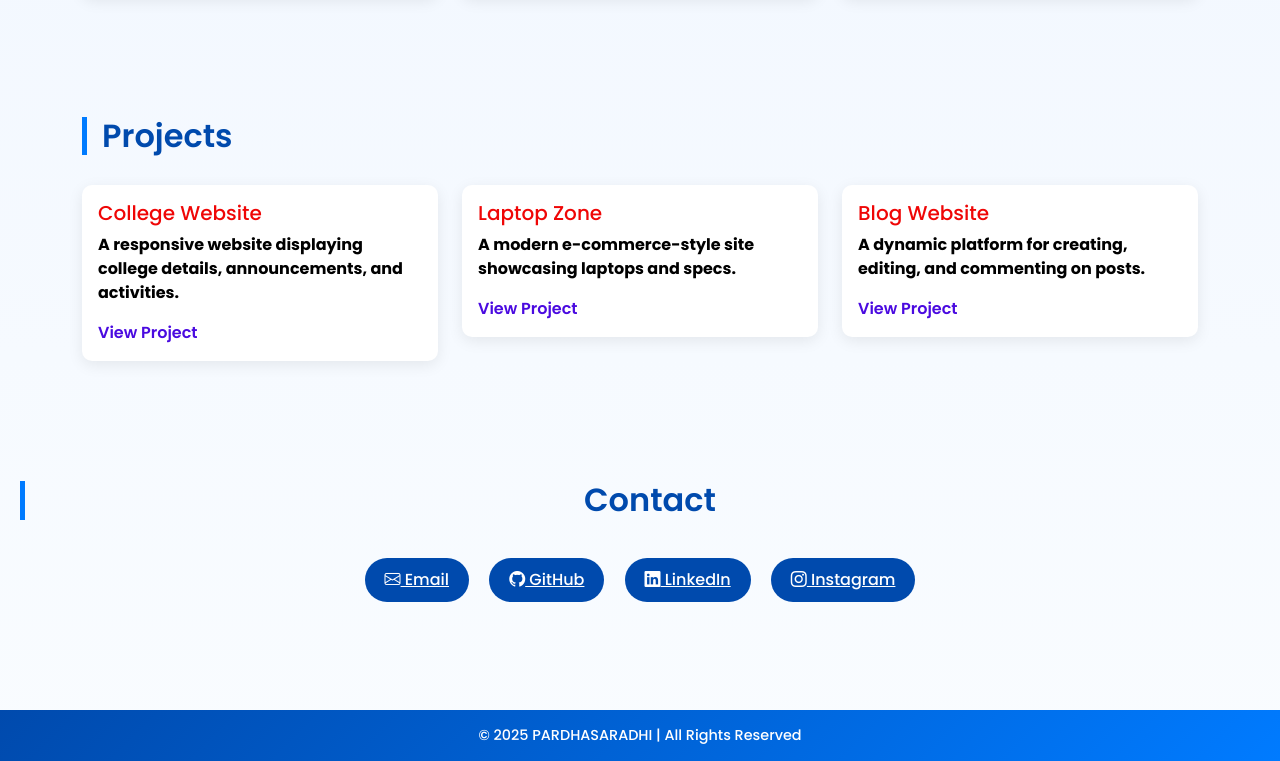
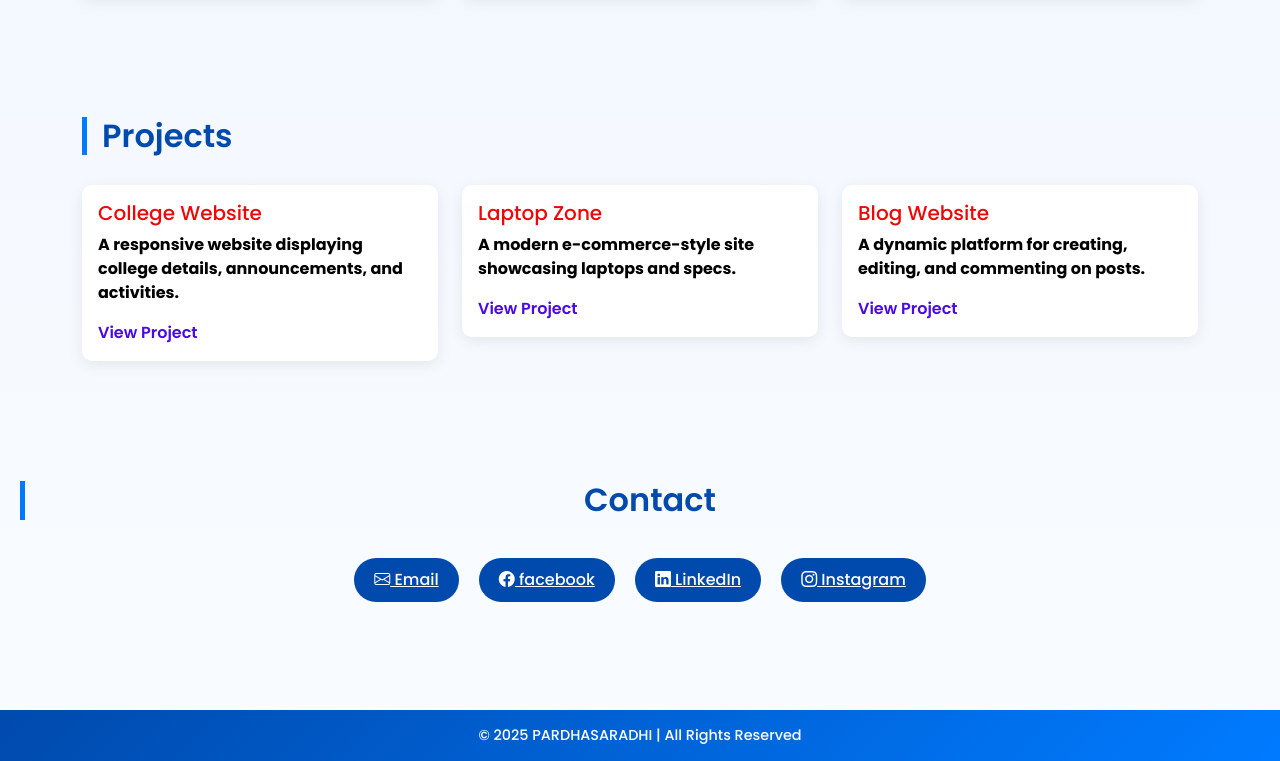
Before and after one commit to Pardhutirumani/My_Portfolio, a plain HTML site: page index.html in a window 1280 px wide. Shown: the part 1266-2027 px from the top of the page. Drawn offline with nearby package versions, Linux system fonts and the light colour scheme.

Commit message:
Update index.html

```diff
--- a/index.html
+++ b/index.html
@@ -283,7 +283,7 @@
     <h2>Contact</h2>
     <div class="contact-links">
       <a href="mailto:example@gmail.com"><i class="bi bi-envelope"></i> Email</a>
-      <a href="https://github.com/" target="_blank"><i class="bi bi-github"></i> GitHub</a>
+      <a href="https://facebook.com/" target="_blank"><i class="bi bi-facebook"></i> facebook</a>
       <a href="https://linkedin.com/" target="_blank"><i class="bi bi-linkedin"></i> LinkedIn</a>
       <a href="https://instagram.com/" target="_blank"><i class="bi bi-instagram"></i> Instagram</a>
     </div>
```
